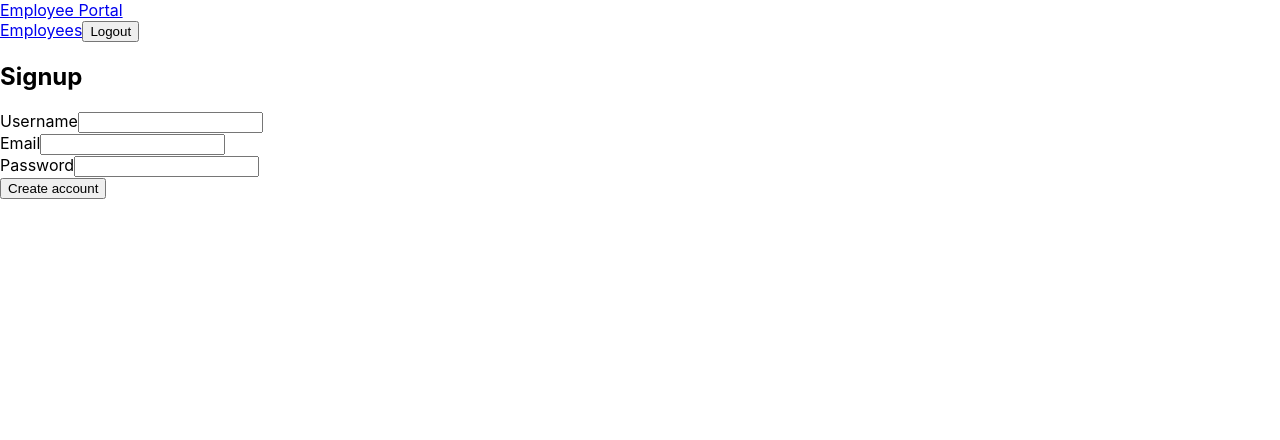
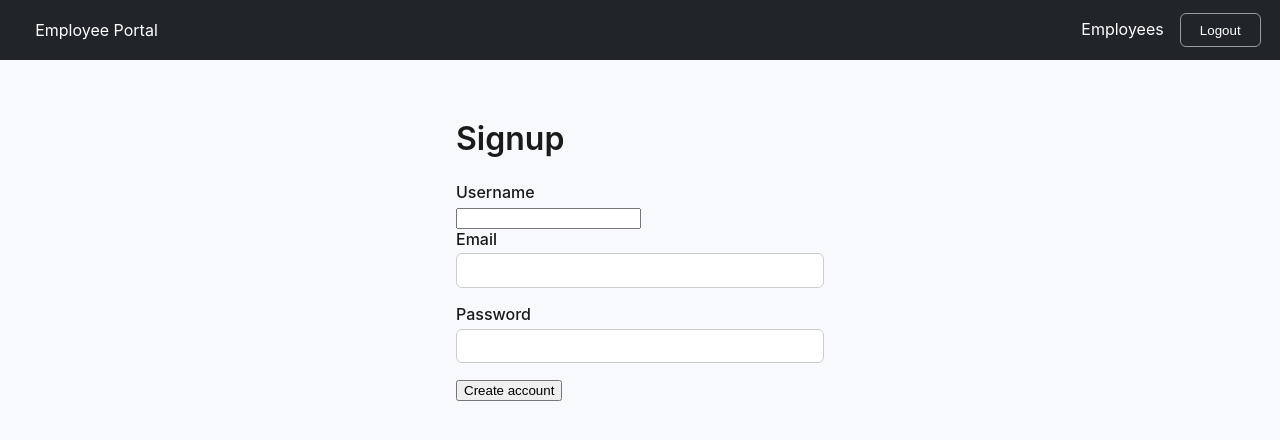
Before and after one commit to btran369/101513060_COMP3123_Assignment, a React (Create React App) app in the folder src/frontend/: page /signup in a window 1280 px wide. Shown: the top 440 px of the page. Built offline with nearby package versions, Linux system fonts and the light colour scheme; no server answers; sample sign-in values are in the browser's storage.

Commit message:
fix port and hooks, update some simple styling

```diff
--- a/src/frontend/package.json
+++ b/src/frontend/package.json
@@ -9,6 +9,7 @@
     "@testing-library/user-event": "^13.5.0",
     "react": "^19.2.0",
     "react-dom": "^19.2.0",
+    "react-router-dom": "^7.9.6",
     "react-scripts": "5.0.1",
     "web-vitals": "^2.1.4"
   },
--- a/src/frontend/src/components/Navbar.jsx
+++ b/src/frontend/src/components/Navbar.jsx
@@ -11,37 +11,27 @@ export default function Navbar() {
   };
 
   return (
-    <nav className="navbar navbar-expand navbar-dark bg-dark">
-      <div className="container-fluid">
-        <Link className="navbar-brand" to="/employees">
-          Employee Portal
-        </Link>
-        <div className="navbar-nav ms-auto">
+    <nav className="navbar-custom">
+  <div>
+    <Link to="/employees">Employee Portal</Link>
+  </div>
+
+  <div>
     {!isAuthenticated && (
       <>
-              <Link className="nav-link" to="/login">
-                Login
-              </Link>
-              <Link className="nav-link" to="/signup">
-                Signup
-              </Link>
+        <Link to="/login">Login</Link>
+        <Link to="/signup">Signup</Link>
       </>
     )}
+
     {isAuthenticated && (
       <>
-              <Link className="nav-link" to="/employees">
-                Employees
-              </Link>
-              <button
-                className="btn btn-sm btn-outline-light ms-2"
-                onClick={handleLogout}
-              >
-                Logout
-              </button>
+        <Link to="/employees">Employees</Link>
+        <button onClick={handleLogout} className="btn-outline">Logout</button>
       </>
     )}
   </div>
-      </div>
 </nav>
+
   );
 }
--- a/src/frontend/src/index.css
+++ b/src/frontend/src/index.css
@@ -1,13 +1,157 @@
-body {
-  margin: 0;
-  font-family: -apple-system, BlinkMacSystemFont, 'Segoe UI', 'Roboto', 'Oxygen',
-    'Ubuntu', 'Cantarell', 'Fira Sans', 'Droid Sans', 'Helvetica Neue',
-    sans-serif;
-  -webkit-font-smoothing: antialiased;
-  -moz-osx-font-smoothing: grayscale;
+/*Global*/
+*,
+*::before,
+*::after {
+  box-sizing: border-box;
 }
 
-code {
-  font-family: source-code-pro, Menlo, Monaco, Consolas, 'Courier New',
-    monospace;
+html, body {
+  margin: 0;
+  padding: 0;
+  height: 100%;
+  font-family: -apple-system, BlinkMacSystemFont, "Segoe UI", Roboto,
+    "Helvetica Neue", Arial, sans-serif;
+  background-color: #f7f9fc;
+  color: #1a1a1a;
 }
+
+/*Utils*/
+
+.container {
+  max-width: 900px;
+  margin: 0 auto;
+  padding: 2rem 1rem;
+}
+
+.page-title {
+  font-size: 2rem;
+  font-weight: 600;
+  margin-bottom: 1.5rem;
+}
+
+.section {
+  margin-bottom: 2rem;
+}
+
+/*Navbar*/
+
+.navbar-custom {
+  background-color: #212529;
+  padding: 0.8rem 1.2rem;
+  display: flex;
+  align-items: center;
+  justify-content: space-between;
+}
+
+.navbar-custom a,
+.navbar-custom button {
+  color: #fff !important;
+  text-decoration: none;
+  margin-left: 1rem;
+}
+
+.navbar-custom a:hover {
+  text-decoration: underline;
+}
+
+/*Forms*/
+
+.form-wrapper {
+  max-width: 420px;
+  margin: 2rem auto;
+  padding: 2rem;
+  background: white;
+  border-radius: 12px;
+  box-shadow: 0 4px 12px rgba(0,0,0,0.07);
+}
+
+form label {
+  font-weight: 500;
+  margin-bottom: 0.3rem;
+  display: block;
+}
+
+input[type="text"],
+input[type="email"],
+input[type="password"],
+input[type="date"],
+input[type="number"],
+select {
+  width: 100%;
+  padding: 0.55rem 0.75rem;
+  margin-bottom: 1rem;
+  border: 1px solid #ccc;
+  border-radius: 6px;
+}
+
+button {
+  cursor: pointer;
+}
+
+/*Primary button*/
+.btn-primary-custom {
+  display: inline-block;
+  padding: 0.55rem 1.2rem;
+  border-radius: 6px;
+  background-color: #3b82f6;
+  border: none;
+  color: #fff;
+  font-weight: 500;
+}
+
+.btn-primary-custom:hover {
+  background-color: #2563eb;
+}
+
+/*Outline button*/
+.btn-outline {
+  background: transparent;
+  border: 1px solid #999;
+  padding: 0.55rem 1.2rem;
+  border-radius: 6px;
+  color: #333;
+}
+
+.btn-outline:hover {
+  background: #f0f0f0;
+}
+
+/*Employee List Table*/
+
+.table-wrapper {
+  margin-top: 2rem;
+  overflow-x: auto;
+}
+
+.custom-table {
+  width: 100%;
+  border-collapse: collapse;
+  background: white;
+  border-radius: 8px;
+  overflow: hidden;
+}
+
+.custom-table th {
+  background: #3b82f6;
+  color: white;
+  padding: 0.75rem;
+  text-align: left;
+}
+
+.custom-table td {
+  padding: 0.75rem;
+  border-bottom: 1px solid #e5e7eb;
+}
+
+.custom-table tr:hover {
+  background: #f6faff;
+}
+
+/*Employee pic*/
+
+.profile-pic {
+  width: 45px;
+  height: 45px;
+  border-radius: 50%;
+  object-fit: cover;
+}
--- a/src/frontend/src/pages/EmployeeFormPage.jsx
+++ b/src/frontend/src/pages/EmployeeFormPage.jsx
@@ -70,7 +70,7 @@ export default function EmployeeFormPage({ mode }) {
 
   return (
     <div className="container mt-4" style={{ maxWidth: 600 }}>
-      <h2 className="mb-3">
+      <h2 className="page-title">
         {isEdit ? "Edit Employee" : "Add Employee"}
       </h2>
       <form onSubmit={handleSubmit}>
--- a/src/frontend/src/pages/EmployeeListPage.jsx
+++ b/src/frontend/src/pages/EmployeeListPage.jsx
@@ -51,8 +51,8 @@ export default function EmployeeListPage() {
 
   return (
     <div className="container mt-4">
-      <div className="d-flex justify-content-between align-items-center mb-3">
-        <h2>Employees</h2>
+      <div className="container">
+        <h2 className="page-title">Employees</h2>
         <Link to="/employees/new" className="btn btn-primary">
           Add Employee
         </Link>
--- a/src/frontend/src/pages/LoginPage.jsx
+++ b/src/frontend/src/pages/LoginPage.jsx
@@ -32,7 +32,7 @@ export default function LoginPage() {
 
   return (
     <div className="container mt-4" style={{ maxWidth: 400 }}>
-      <h2 className="mb-3">Login</h2>
+      <h2 className="page-title">Login</h2>
       <form onSubmit={handleSubmit}>
         <div className="mb-3">
           <label className="form-label">Email or Username</label>
--- a/src/frontend/src/pages/SignupPage.jsx
+++ b/src/frontend/src/pages/SignupPage.jsx
@@ -23,7 +23,7 @@ export default function SignupPage() {
 
   return (
     <div className="container mt-4" style={{ maxWidth: 400 }}>
-      <h2 className="mb-3">Signup</h2>
+      <h2 className="page-title">Signup</h2>
       <form onSubmit={handleSubmit}>
         <div className="mb-3">
           <label className="form-label">Username</label>
```
Also changed, not shown: package.json (+10 -7 lines), src/frontend/src/App.js (line endings or trailing spaces), src/frontend/src/pages/EmployeeDetailPage.jsx (renamed from src/frontend/src/pages/EmployeDetailPage.jsx), 2 other files (tests, documents, lock files or other folders). Lines whose indentation alone changed are shown as unchanged.
